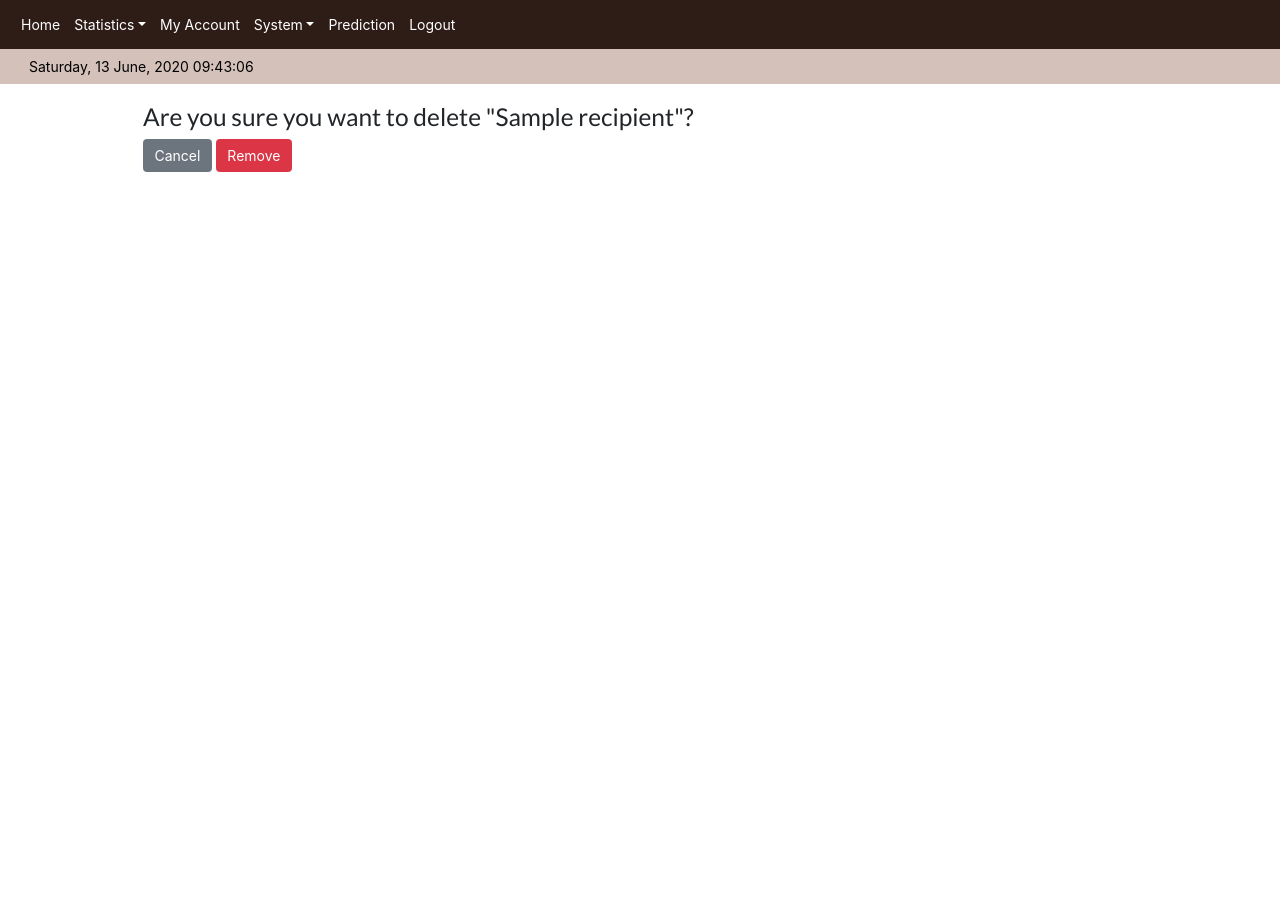
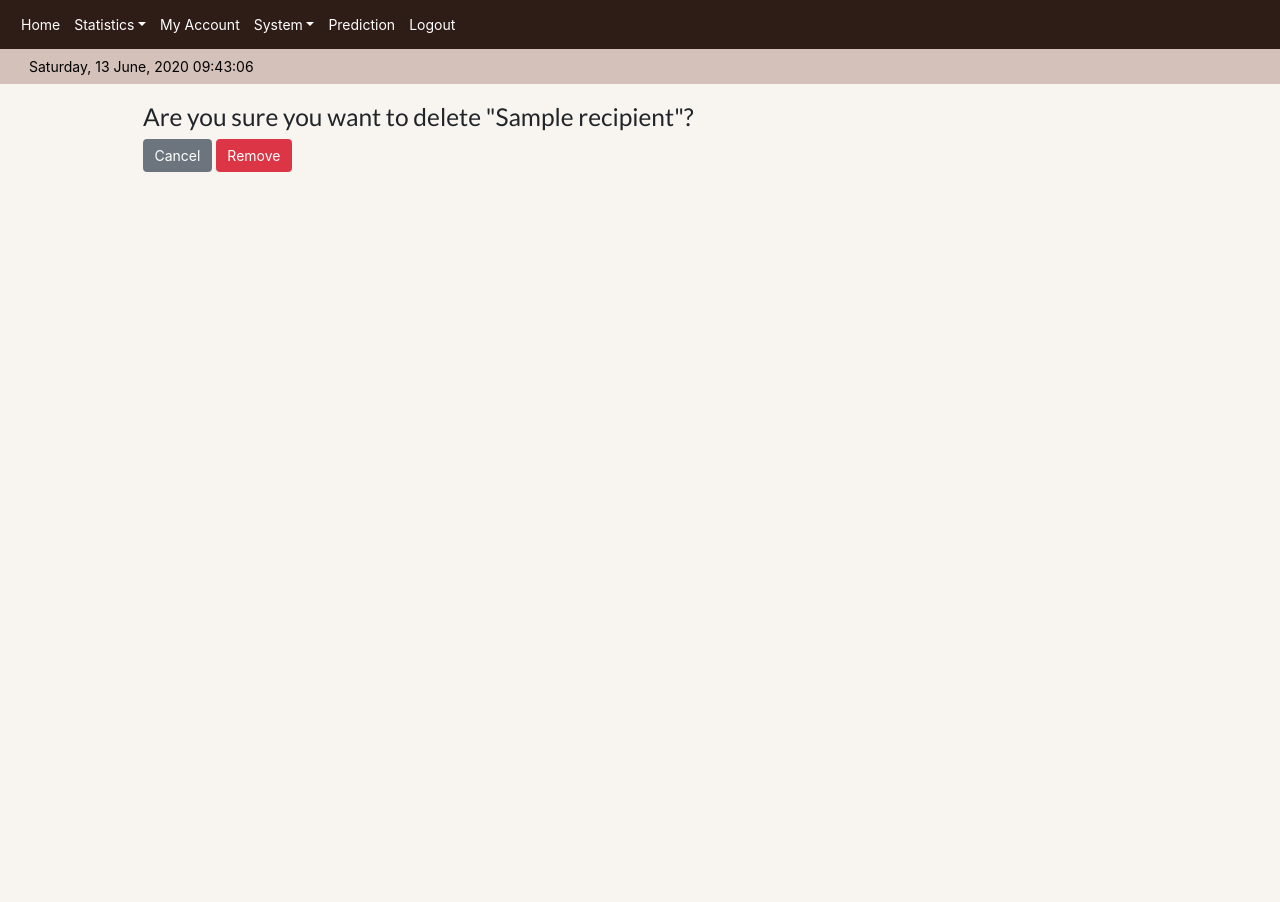
Before and after one commit to bitRondo/human-tracking-surveillance, a Django app: page /securityManagement/recipientremove/1/ in a window 1280 px wide. Run offline with Django 3.2, Linux system fonts and the light colour scheme; the first user in the database is signed in; tables that the repository leaves empty hold one stand-in row (Sample ...); some libraries are stand-ins or nearby versions.

Commit message:
add small design

```diff
--- a/accountManagement/views.py
+++ b/accountManagement/views.py
@@ -33,7 +33,7 @@ def allUsers(request):
     all_users=User.objects.all()
     return render(request,'registration/allUsers.html',{'all_users':all_users})
 
-@user_passes_test(checkIsAdmin, login_url='index')
+# @user_passes_test(checkIsAdmin, login_url='index')
 def register(request):
     if checkEmailConnectivity():
         if request.method == 'POST':
--- a/securityManagement/templates/recipientRemove.html
+++ b/securityManagement/templates/recipientRemove.html
@@ -3,7 +3,11 @@
 {% block title %}Remove Recipient{% endblock %}
 
 {% block content %}
-
+<style>
+    html,body {
+        background-color: #f8f4ef;
+    }
+</style>
 <div class="col-md-6" style="margin-top:8vw; margin-left: 10vw;">
     <!-- <h1 class="display-4">Remove Recipient</h1> -->
     <h3 class="text-bold">Are you sure you want to delete "{{item.name}}"?</h3>
```
